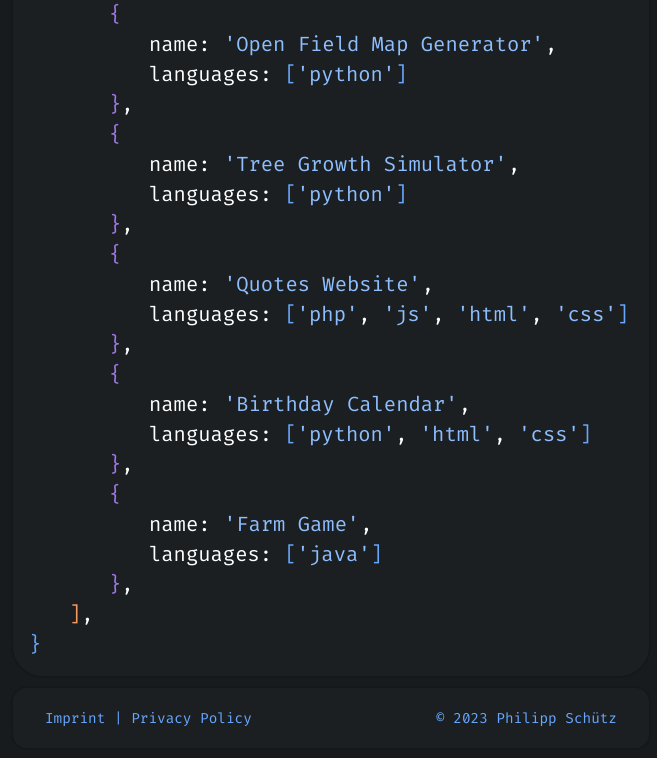
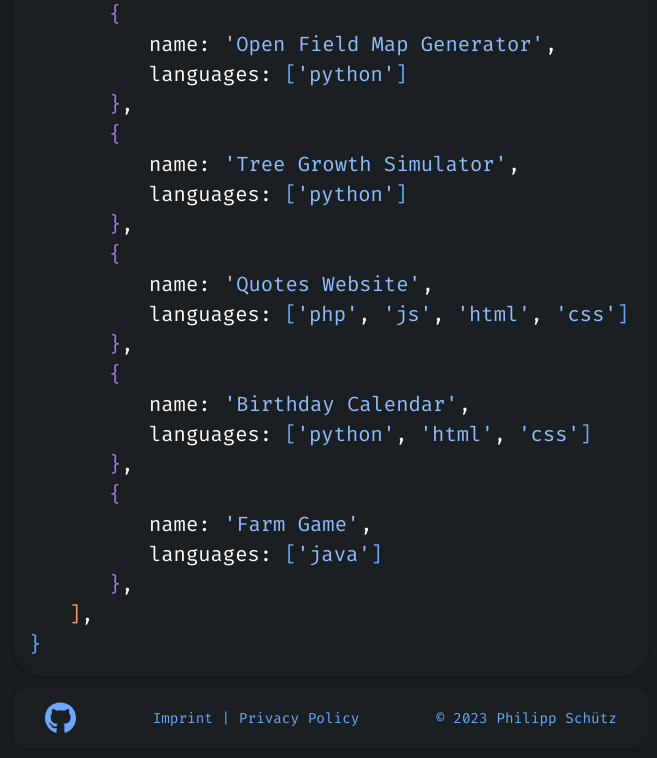
Before and after one commit to philipp-schuetz/portfolio-website, a plain HTML site: page index.html in a window 1280 px wide. Shown: the part 356-1114 px from the top of the page, without its empty margins (309-966 px from the left). Drawn offline with Linux system fonts and the light colour scheme; files whose address does not match are found by name.

Commit message:
Add github icon

```diff
--- a/css/stylesheet.css
+++ b/css/stylesheet.css
@@ -155,6 +155,11 @@ footer {
 	font-size: 14px;
 }
 
+#github-icon {
+	height: 32px;
+	filter: invert(62%) sepia(8%) saturate(4957%) hue-rotate(188deg) brightness(103%) contrast(101%);
+}
+
 footer > div > a {
 	text-decoration: none;
 	color: inherit;
--- a/index.html
+++ b/index.html
@@ -67,6 +67,8 @@
       </div>
 
       <footer>
+        <a href="https://github.com/philipp-schuetz/portfolio-website"><img src="images/github.svg"
+            id="github-icon"></a>
         <div id="legal"><a href="/imprint.html">Imprint</a> | <a href="/privacy-policy.html">Privacy Policy</a></div>
         <div id="copyright">&copy; 2023 Philipp Sch&uuml;tz</div>
 
```
Also changed, not shown: images/github.svg (added).
